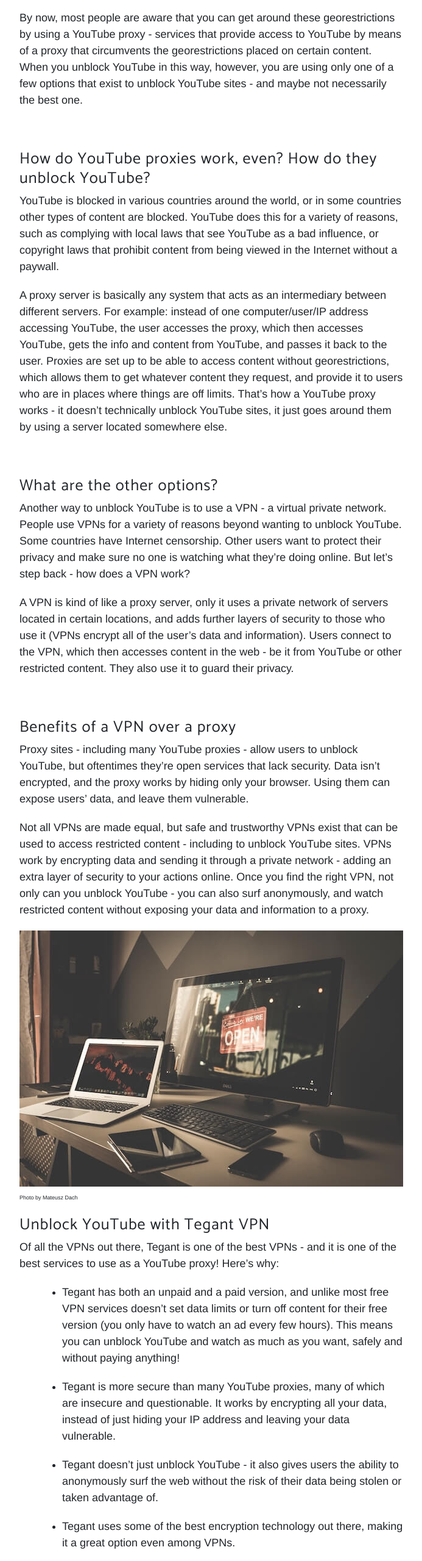
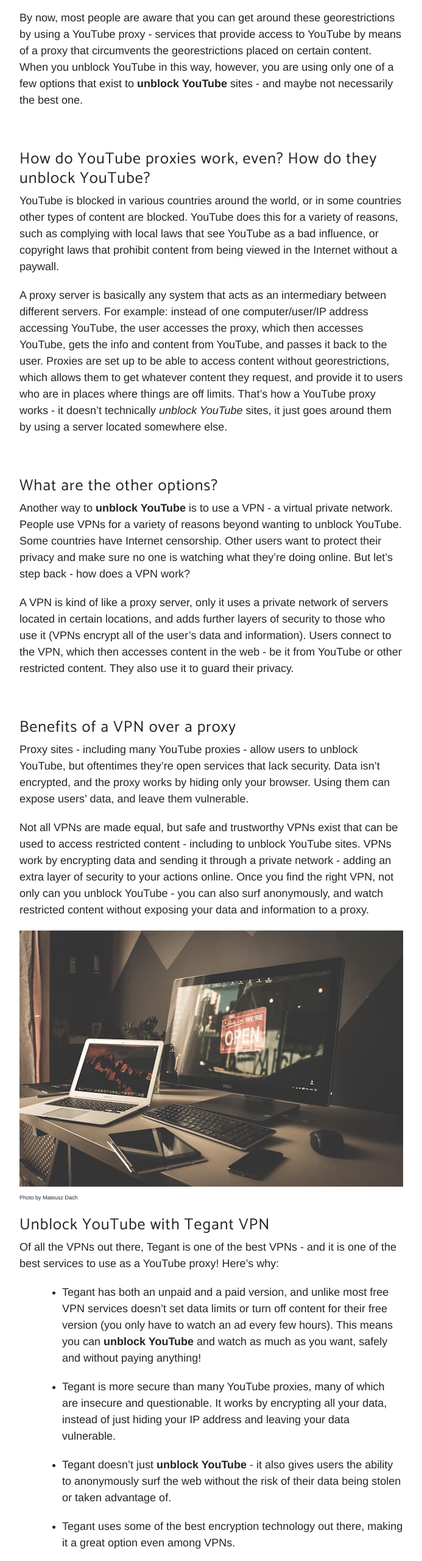
Before and after one commit to tegant-old/tegant.github.io, a plain HTML site: page en/unblock-youtube/index.html in a window 1280 px wide. Shown: the part 1400-3960 px from the top of the page at 61% size, without its empty margins (293-986 px from the left). Drawn offline with Linux system fonts and the light colour scheme; a web font is replaced by a local one.

Commit message:
Fixed SEO of articles

```diff
--- a/en/unblock-youtube/index.html
+++ b/en/unblock-youtube/index.html
@@ -142,19 +142,19 @@
 
 <p>You want to watch a conspiracy documentary, see a funny video from comedy central or just listen to a song - and all the time it seems like exactly the content you’re looking for is blocked in your location.</p>
 
-<p>By now, most people are aware that you can get around these georestrictions by using a YouTube proxy - services that provide access to YouTube by means of a proxy that circumvents the georestrictions placed on certain content. When you unblock YouTube in this way, however, you are using only one of a few options that exist to unblock YouTube sites - and maybe not necessarily the best one.</p>
+<p>By now, most people are aware that you can get around these georestrictions by using a YouTube proxy - services that provide access to YouTube by means of a proxy that circumvents the georestrictions placed on certain content. When you unblock YouTube in this way, however, you are using only one of a few options that exist to <strong>unblock YouTube</strong> sites - and maybe not necessarily the best one.</p>
 
 <p><br /></p>
 
 <h3 id="how-do-youtube-proxies-work-even-how-do-they-unblock-youtube">How do YouTube proxies work, even? How do they unblock YouTube?</h3>
 <p>YouTube is blocked in various countries around the world, or in some countries other types of content are blocked. YouTube does this for a variety of reasons, such as complying with local laws that see YouTube as a bad influence, or copyright laws that prohibit content from being viewed in the Internet without a paywall.</p>
 
-<p>A proxy server is basically any system that acts as an intermediary between different servers. For example: instead of one computer/user/IP address accessing YouTube, the user accesses the proxy, which then accesses YouTube, gets the info and content from YouTube, and passes it back to the user. Proxies are set up to be able to access content without georestrictions, which allows them to get whatever content they request, and provide it to users who are in places where things are off limits. That’s how a YouTube proxy works - it doesn’t technically unblock YouTube sites, it just goes around them by using a server located somewhere else.</p>
+<p>A proxy server is basically any system that acts as an intermediary between different servers. For example: instead of one computer/user/IP address accessing YouTube, the user accesses the proxy, which then accesses YouTube, gets the info and content from YouTube, and passes it back to the user. Proxies are set up to be able to access content without georestrictions, which allows them to get whatever content they request, and provide it to users who are in places where things are off limits. That’s how a YouTube proxy works - it doesn’t technically <em>unblock YouTube</em> sites, it just goes around them by using a server located somewhere else.</p>
 
 <p><br /></p>
 
 <h3 id="what-are-the-other-options">What are the other options?</h3>
-<p>Another way to unblock YouTube is to use a VPN - a virtual private network. People use VPNs for a variety of reasons beyond wanting to unblock YouTube. Some countries have Internet censorship. Other users want to protect their privacy and make sure no one is watching what they’re doing online. But let’s step back - how does a VPN work?</p>
+<p>Another way to <strong>unblock YouTube</strong> is to use a VPN - a virtual private network. People use VPNs for a variety of reasons beyond wanting to unblock YouTube. Some countries have Internet censorship. Other users want to protect their privacy and make sure no one is watching what they’re doing online. But let’s step back - how does a VPN work?</p>
 
 <p>A VPN is kind of like a proxy server, only it uses a private network of servers located in certain locations, and adds further layers of security to those who use it (VPNs encrypt all of the user’s data and information). Users connect to the VPN, which then accesses content in the web - be it from YouTube or other restricted content. They also use it to guard their privacy.</p>
 
@@ -172,13 +172,13 @@
 <p>Of all the VPNs out there, Tegant is one of the best VPNs - and it is one of the best services to use as a YouTube proxy! Here’s why:</p>
 <ul>
   <li>
-    <p>Tegant has both an unpaid and a paid version, and unlike most free VPN services doesn’t set data limits or turn off content for their free version (you only have to watch an ad every few hours). This means you can unblock YouTube and watch as much as you want, safely and without paying anything!</p>
+    <p>Tegant has both an unpaid and a paid version, and unlike most free VPN services doesn’t set data limits or turn off content for their free version (you only have to watch an ad every few hours). This means you can <strong>unblock YouTube</strong> and watch as much as you want, safely and without paying anything!</p>
   </li>
   <li>
     <p>Tegant is more secure than many YouTube proxies, many of which are insecure and questionable. It works by encrypting all your data, instead of just hiding your IP address and leaving your data vulnerable.</p>
   </li>
   <li>
-    <p>Tegant doesn’t just unblock YouTube - it also gives users the ability to anonymously surf the web without the risk of their data being stolen or taken advantage of.</p>
+    <p>Tegant doesn’t just <strong>unblock YouTube</strong> - it also gives users the ability to anonymously surf the web without the risk of their data being stolen or taken advantage of.</p>
   </li>
   <li>
     <p>Tegant uses some of the best encryption technology out there, making it a great option even among VPNs.</p>
--- a/feed.xml
+++ b/feed.xml
@@ -1,4 +1,4 @@
-<?xml version="1.0" encoding="utf-8"?><feed xmlns="http://www.w3.org/2005/Atom" xml:lang="en"><generator uri="https://jekyllrb.com/" version="3.8.5">Jekyll</generator><link href="https://tegant.com/en/feed.xml" rel="self" type="application/atom+xml" /><link href="https://tegant.com/en/" rel="alternate" type="text/html" hreflang="en" /><updated>2019-05-26T13:52:25+01:00</updated><id>https://tegant.com/en/feed.xml</id><entry><title type="html">Our Journey Begins…</title><link href="https://tegant.com/en/blog/2019/05/25/our-journey-begins.html" rel="alternate" type="text/html" title="Our Journey Begins..." /><published>2019-05-25T00:00:00+01:00</published><updated>2019-05-25T00:00:00+01:00</updated><id>https://tegant.com/en/blog/2019/05/25/our-journey-begins</id><content type="html" xml:base="https://tegant.com/en/blog/2019/05/25/our-journey-begins.html">&lt;p&gt;Tegant went live a year ago on 17th May 2018.&lt;/p&gt;
+<?xml version="1.0" encoding="utf-8"?><feed xmlns="http://www.w3.org/2005/Atom" xml:lang="en"><generator uri="https://jekyllrb.com/" version="3.8.5">Jekyll</generator><link href="https://tegant.com/en/feed.xml" rel="self" type="application/atom+xml" /><link href="https://tegant.com/en/" rel="alternate" type="text/html" hreflang="en" /><updated>2019-05-26T14:59:19+01:00</updated><id>https://tegant.com/en/feed.xml</id><entry><title type="html">Our Journey Begins…</title><link href="https://tegant.com/en/blog/2019/05/25/our-journey-begins.html" rel="alternate" type="text/html" title="Our Journey Begins..." /><published>2019-05-25T00:00:00+01:00</published><updated>2019-05-25T00:00:00+01:00</updated><id>https://tegant.com/en/blog/2019/05/25/our-journey-begins</id><content type="html" xml:base="https://tegant.com/en/blog/2019/05/25/our-journey-begins.html">&lt;p&gt;Tegant went live a year ago on 17th May 2018.&lt;/p&gt;
 
 &lt;p&gt;We have come a long way since and have made many improvements. We have overhauled the design and provided global servers for premium subscribers. Video advertisement for free users is now seamless and pain-free.  All these have increased trust in our VPN, and our user base is increasing every day.
 &lt;!--more--&gt;&lt;/p&gt;
```
Also changed, not shown: en/best-free-vpn/index.html (+1 -1 lines), en/how-to-prevent-dns-leaks/index.html (+3 -3 lines).
